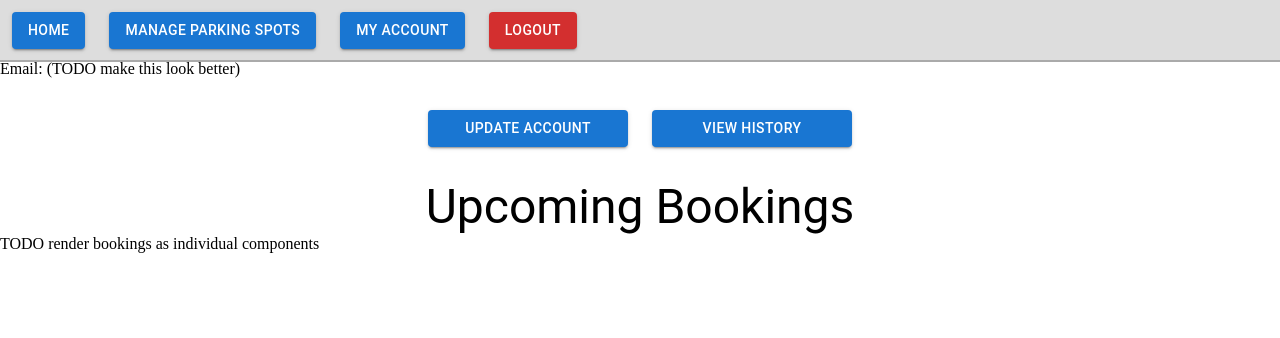
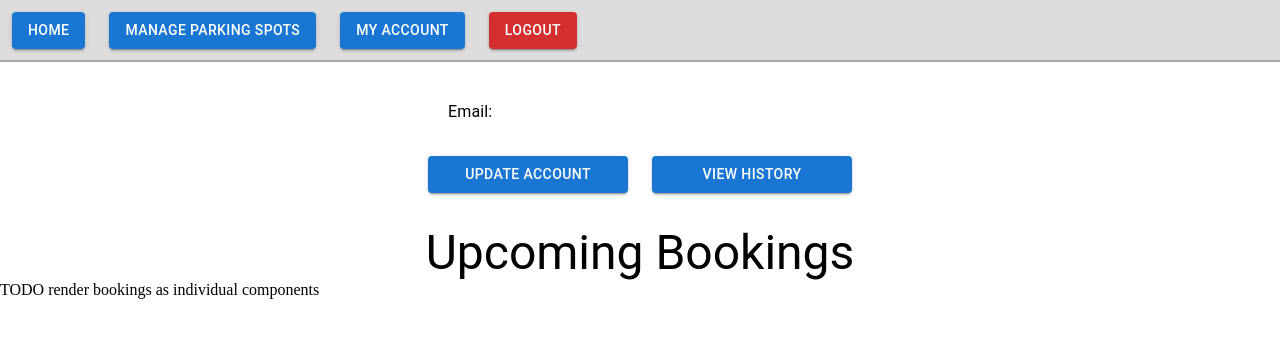
Before and after one commit to RunChennnn/Parking-Space-Booking, a React (Create React App) app in the folder frontend/vroom/: page /account/1 in a window 1280 px wide. Shown: the top 338 px of the page. Built offline with nearby package versions, Linux system fonts and the light colour scheme; no server answers.

Commit message:
made my account page look nicer

```diff
--- /dev/null
+++ b/frontend/vroom/src/components/AccountDetailRow.jsx
@@ -0,0 +1,35 @@
+import React from "react";
+import { Typography } from "@mui/material";
+
+function AccountDetailRow (props) {
+
+  const divStyle = {
+    display: 'grid',
+    gridTemplateColumns: '10vw 25vw',
+    columnGap: '5vw',
+    margin: '10px 25vw 10px 35vw'
+  }
+
+  const headStyle = {
+    color: 'black',
+  }
+
+  const bodyStyle = {
+    color: '#888',
+  }
+
+  return (
+    <>
+      <div style={divStyle}>
+        <div style={headStyle}>
+          <Typography>{props.head}</Typography>
+        </div>
+        <div style={bodyStyle}>
+          <Typography>{props.body}</Typography>
+        </div>
+      </div>
+    </>
+  )
+}
+
+export default AccountDetailRow
--- a/frontend/vroom/src/components/MyAccount.jsx
+++ b/frontend/vroom/src/components/MyAccount.jsx
@@ -4,6 +4,7 @@ import NavigationBar from "./NavigationBar"
 import makeRequest from "../utilities/makeRequest";
 import { Button, Typography } from "@mui/material";
 import { useNavigate } from "react-router-dom";
+import AccountDetailRow from "./AccountDetailRow";
 
 function MyAccount () {
 
@@ -25,6 +26,19 @@ function MyAccount () {
     width: '200px',
   };
 
+  // const detailWrapperStyle = {
+  //   display: 'grid',
+  //   gridTemplateColumns: '20vw 30vw',
+  // };
+
+  // const detailStyleLeft = {
+  //   color: 'blue',
+  // };
+
+  // const detailStyleRight = {
+  //   color: 'red'
+  // };
+
   React.useEffect(() => {
     async function getData () {
       const response = await makeRequest('GET', `user/${params.userID}`, {});
@@ -45,7 +59,8 @@ function MyAccount () {
   return (
     <>
       <NavigationBar />
-      Email: {email} (TODO make this look better)
+      <div style={{ height: '30px' }}></div>
+      <AccountDetailRow head='Email:' body={email} />
       <div style={buttonRowStyle}>
         <Button variant="contained" style={buttonStyle} onClick={pressUpdateAccount}>Update Account</Button>
         <Button variant="contained" style={buttonStyle} onClick={pressViewHistory}>View History</Button>
```
